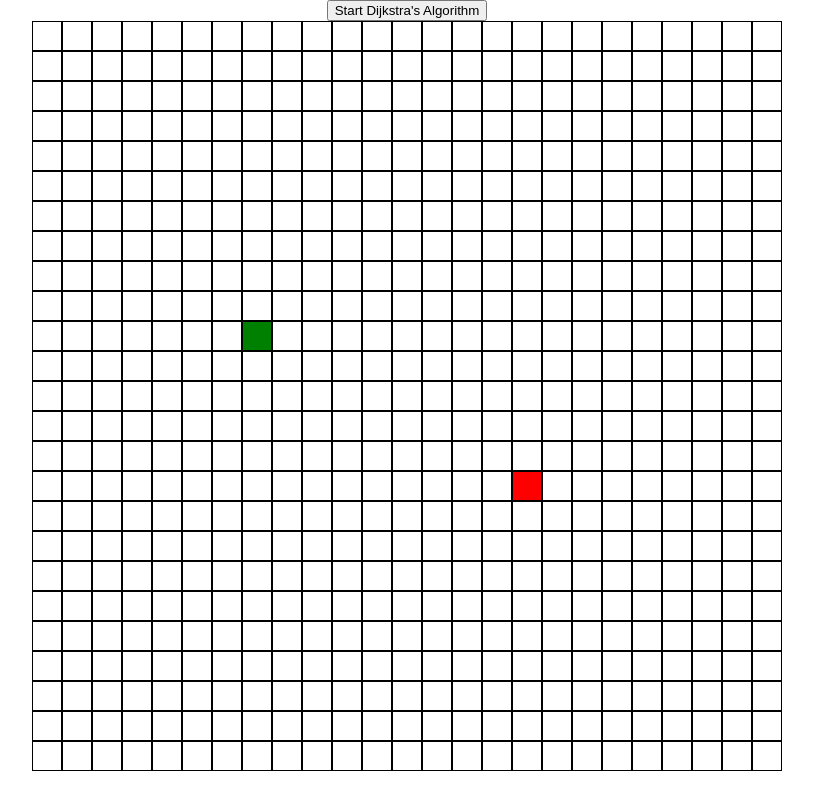
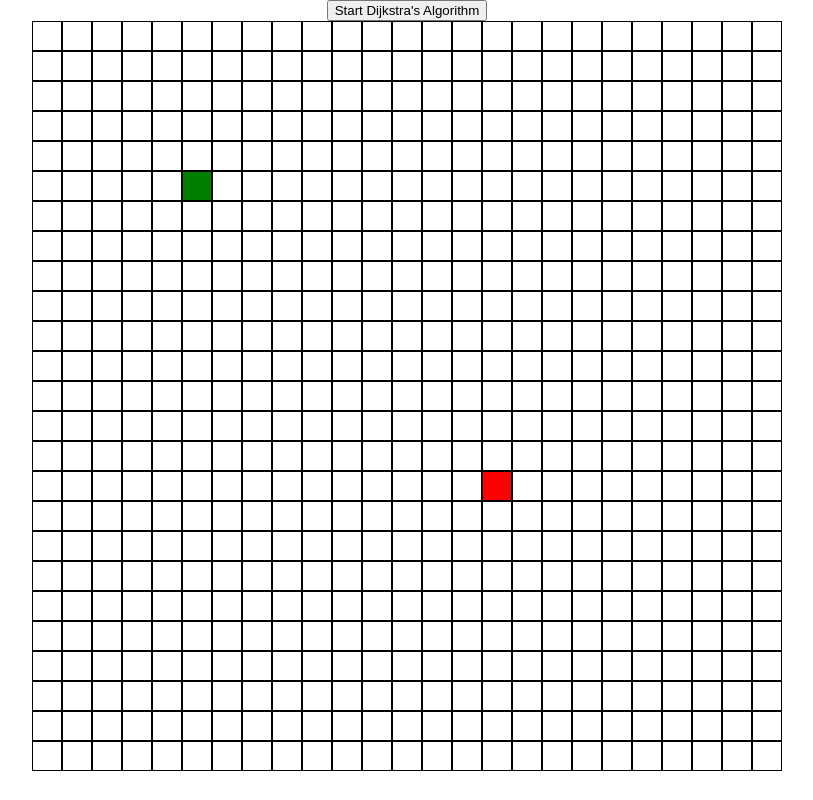
Before and after one commit to leech92/Pathfinder, a React (Create React App) app: page / in a window 1280 px wide. Shown: the whole page, without its empty margins (233-1046 px from the left). Built offline with nearby package versions, Linux system fonts and the light colour scheme.

Commit message:
finalize weight to work correctly for show

```diff
--- a/src/Node/Node.css
+++ b/src/Node/Node.css
@@ -17,7 +17,7 @@
 }
 
 .big-weight-node{
-    background-color: rgb(58, 58, 58);
+    background-color: rgb(83, 83, 83);
 }
 
 .small-weight-node{
--- a/src/Node/Node.jsx
+++ b/src/Node/Node.jsx
@@ -7,14 +7,7 @@ class Node extends React.Component {
     }
 
     render() {
-        const { start, end, row, col, wall, weight, currWeight, onMouseDown, onMouseEnter, onMouseUp } = this.props
-        const weights = Object.values(currWeight)
-        let lowestWeight = 2
-        weights.forEach((checkWeight) => {
-            if (checkWeight < lowestWeight) {
-                lowestWeight = checkWeight
-            }
-        })
+        const { start, end, row, col, wall, weight, onMouseDown, onMouseEnter, onMouseUp } = this.props
 
         const changeTile = start
             ? 'starting-node'
@@ -22,9 +15,9 @@ class Node extends React.Component {
             ? 'ending-node'
             : wall
             ? 'wall-node'
-            : weight && lowestWeight === 2
+            : weight === 2
             ? 'big-weight-node'
-            : weight && lowestWeight === 1
+            : weight === 1
             ? 'small-weight-node'
             : ''
 
--- a/src/Pathfinder/Pathfinder.jsx
+++ b/src/Pathfinder/Pathfinder.jsx
@@ -3,10 +3,10 @@ import Node from '../Node/Node'
 import { dijkstras, getShortestPath } from "../algorithms/dijkstras";
 import './Pathfinder.css'
 
-const startRow = 10
+const startRow = 5
 const endRow = 15
-const startCol = 7
-const endCol = 16
+const startCol = 5
+const endCol = 15
 
 const createGrid = () => {
     const grid = []
@@ -21,13 +21,7 @@ const createGrid = () => {
                     distance: Infinity,
                     visited: false,
                     wall: false,
-                    weight: false,
-                    currWeight: {
-                        top: 0,
-                        right: 0,
-                        bot: 0,
-                        left: 0
-                    },
+                    weight: 0,
                     previous: null
                 })
             }
@@ -40,7 +34,7 @@ const updateGrid = (grid, row, col, type) => {
     const updatedGrid = grid
     const node = updatedGrid[row][col]
     if (!node.start && !node.end && !node.wall) {
-        if (type === "wall" && !node.weight) {
+        if (type === "wall" && node.weight === 0) {
             const updatedNode = {
                 ...node,
                 wall: !node.wall
@@ -48,9 +42,21 @@ const updateGrid = (grid, row, col, type) => {
             updatedGrid[row][col] = updatedNode
             return updatedGrid
         }else if (type === "weight") {
-            const updatedNode = updateWeight(node)
-            updatedGrid[row][col] = updatedNode
-            return updatedGrid
+            if (node.weight === 2) {
+                const updatedNode = {
+                    ...node,
+                    weight: 0
+                }
+                updatedGrid[row][col] = updatedNode
+                return updatedGrid
+            }else {
+                const updatedNode = {
+                    ...node,
+                    weight: node.weight + 1
+                }
+                updatedGrid[row][col] = updatedNode
+                return updatedGrid
+            }
         }else {
             return updatedGrid
         }
@@ -59,31 +65,6 @@ const updateGrid = (grid, row, col, type) => {
     }
 }
 
-const updateWeight = (node) => {
-    let updatedCurrWeight = {}
-
-    if (node.currWeight.top === 2) {
-        Object.keys(node.currWeight).forEach((direction) => {
-            updatedCurrWeight[direction] = 0
-        })
-        const updatedNode = {
-            ...node,
-            weight: false,
-            currWeight: updatedCurrWeight
-        }
-        return updatedNode
-    }else {
-        Object.keys(node.currWeight).forEach((direction) => {
-            updatedCurrWeight[direction] = node.currWeight[direction] + 1
-        })
-        const updatedNode = {
-            ...node,
-            weight: true,
-            currWeight: updatedCurrWeight
-        }
-        return updatedNode
-    }
-}
 
 class Pathfinder extends React.Component {
     constructor(props) {
@@ -171,7 +152,7 @@ class Pathfinder extends React.Component {
                         return (
                         <div key={rowIdx} className="row">
                             {row.map((node, nodeIdx) => {
-                                const { start, end, row, col, wall, weight, currWeight } = node
+                                const { start, end, row, col, wall, weight } = node
                                 return (
                                     <Node
                                         key={nodeIdx}
@@ -181,7 +162,6 @@ class Pathfinder extends React.Component {
                                         col={col}
                                         wall={wall}
                                         weight={weight}
-                                        currWeight={currWeight}
                                         onMouseDown={(row, col) => this.mouseStart(row, col)}
                                         onMouseEnter={(row, col) => this.mouseDrag(row, col)}
                                         onMouseUp={() => this.mouseStop()}>
--- a/src/algorithms/dijkstras.js
+++ b/src/algorithms/dijkstras.js
@@ -18,7 +18,13 @@ export function dijkstras(grid, start, end) {
         if (currNode.wall) continue
         if (currNode.distance === Infinity) return visitedNodes
         currNode.visited = true
-        visitedNodes.push(currNode)
+        if (currNode.weight === 0) {
+            visitedNodes.push(currNode)
+        }else {
+            currNode.weight= currNode.weight - 1
+            currNode.distance = currNode.distance + 1
+            newNodes.push(currNode)
+        }
         if (currNode === end) return visitedNodes
         updateNextNodes(currNode, grid)
     }
```
